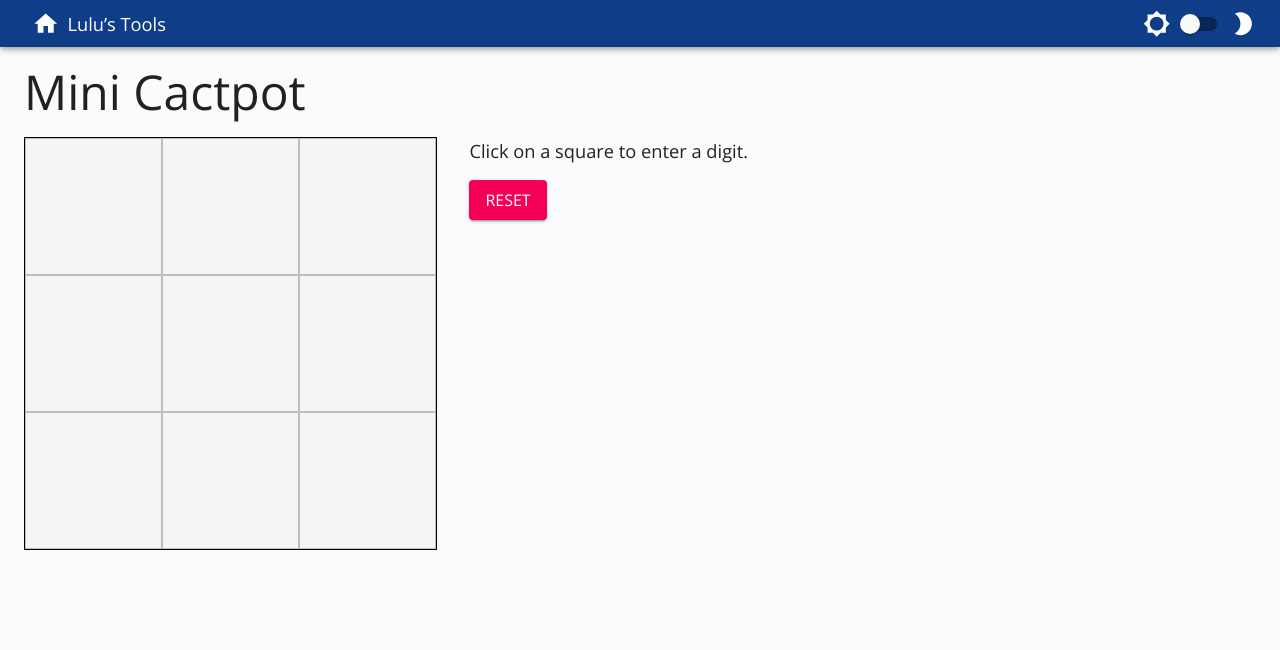
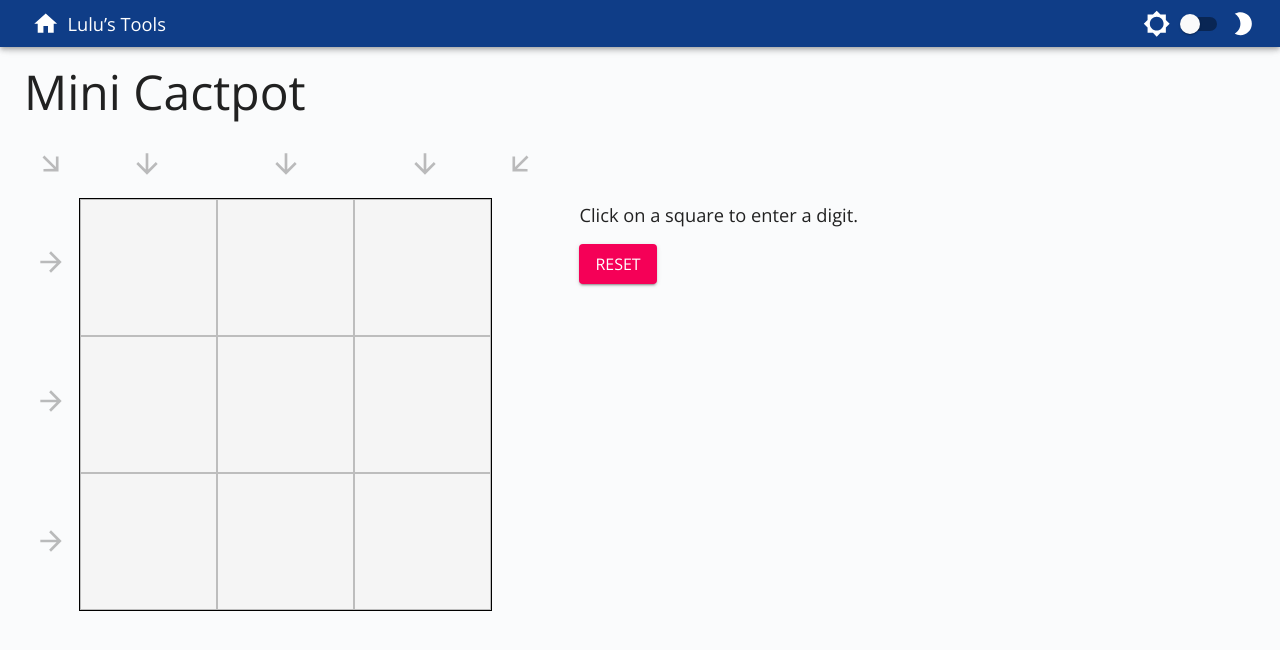
Before and after one commit to pillowfication/ffxiv, a Next.js app: page /mini-cactpot in a window 1280 px wide. Shown: the top 650 px of the page. Built offline with nearby package versions, Linux system fonts and the light colour scheme.

Commit message:
add line indicators

```diff
--- a/src/mini-cactpot/Calculator.js
+++ b/src/mini-cactpot/Calculator.js
@@ -6,6 +6,7 @@ import Typography from '@material-ui/core/Typography'
 import Grid from '@material-ui/core/Grid'
 import Button from '@material-ui/core/Button'
 import CalculatorCell from './CalculatorCell'
+import CalculatorLineIndicator from './CalculatorLineIndicator'
 
 const useStyles = makeStyles((theme) => ({
   gridShrink: {
@@ -22,6 +23,11 @@ const useStyles = makeStyles((theme) => ({
   cellsContainer: {
     display: 'inline-block',
     border: theme.palette.type === 'dark' ? '1px solid gray' : '1px solid black'
+  },
+  suggestion: {
+    [theme.breakpoints.up('md')]: {
+      paddingTop: theme.spacing(8)
+    }
   }
 }))
 
@@ -70,10 +76,26 @@ const Calculator = () => {
     }
   }
 
+  function isLineSuggested (lineId) {
+    return suggestion && suggestion.type === 'LINE' && suggestion.maxLineIds.includes(lineId)
+  }
+
   return (
     <Section>
       <Grid container spacing={4}>
         <Grid item xs={12} className={classes.gridShrink}>
+          <table>
+            <tbody>
+              <tr>
+                <td><CalculatorLineIndicator rotate={45} suggested={isLineSuggested(3)} /></td>
+                <td><CalculatorLineIndicator rotate={90} suggested={isLineSuggested(4)} /></td>
+                <td><CalculatorLineIndicator rotate={90} suggested={isLineSuggested(5)} /></td>
+                <td><CalculatorLineIndicator rotate={90} suggested={isLineSuggested(6)} /></td>
+                <td><CalculatorLineIndicator rotate={135} suggested={isLineSuggested(7)} /></td>
+              </tr>
+              <tr>
+                <td><CalculatorLineIndicator rotate={0} suggested={isLineSuggested(2)} /></td>
+                <td rowSpan={3} colSpan={3}>
                   <div className={classes.cellsContainer}>
                     {[0, 1, 2, null, 3, 4, 5, null, 6, 7, 8].map((cellIndex, index) =>
                       cellIndex !== null
@@ -89,8 +111,19 @@ const Calculator = () => {
                         : <br key={index} />
                     )}
                   </div>
+                </td>
+              </tr>
+              <tr>
+                <td><CalculatorLineIndicator rotate={0} suggested={isLineSuggested(1)} /></td>
+              </tr>
+              <tr>
+                <td><CalculatorLineIndicator rotate={0} suggested={isLineSuggested(0)} /></td>
+              </tr>
+            </tbody>
+          </table>
         </Grid>
         <Grid item xs={12} className={classes.gridGrow}>
+          <div className={classes.suggestion}>
             {(() => {
               if (error) {
                 switch (error.type) {
@@ -121,6 +154,7 @@ const Calculator = () => {
               }
             })()}
             <Button variant='contained' color='secondary' onClick={handleClickReset}>Reset</Button>
+          </div>
         </Grid>
       </Grid>
     </Section>
--- /dev/null
+++ b/src/mini-cactpot/CalculatorLineIndicator.js
@@ -0,0 +1,30 @@
+import React from 'react'
+import { makeStyles } from '@material-ui/core/styles'
+import PropTypes from 'prop-types'
+import ArrowForwardIcon from '@material-ui/icons/ArrowForward'
+
+const useStyles = makeStyles((theme) => ({
+  root: {
+    margin: theme.spacing(1),
+    fontSize: '2em',
+    transform: ({ rotate }) => `rotate(${rotate}deg)`
+  }
+}))
+
+const CalculatorLineIndicator = ({ rotate, suggested }) => {
+  const classes = useStyles({ rotate })
+
+  return (
+    <ArrowForwardIcon
+      className={classes.root}
+      color={suggested ? 'primary' : 'disabled'}
+    />
+  )
+}
+
+CalculatorLineIndicator.propTypes = {
+  rotate: PropTypes.number.isRequired,
+  suggested: PropTypes.bool
+}
+
+export default CalculatorLineIndicator
```
Lines whose indentation alone changed are shown as unchanged.
